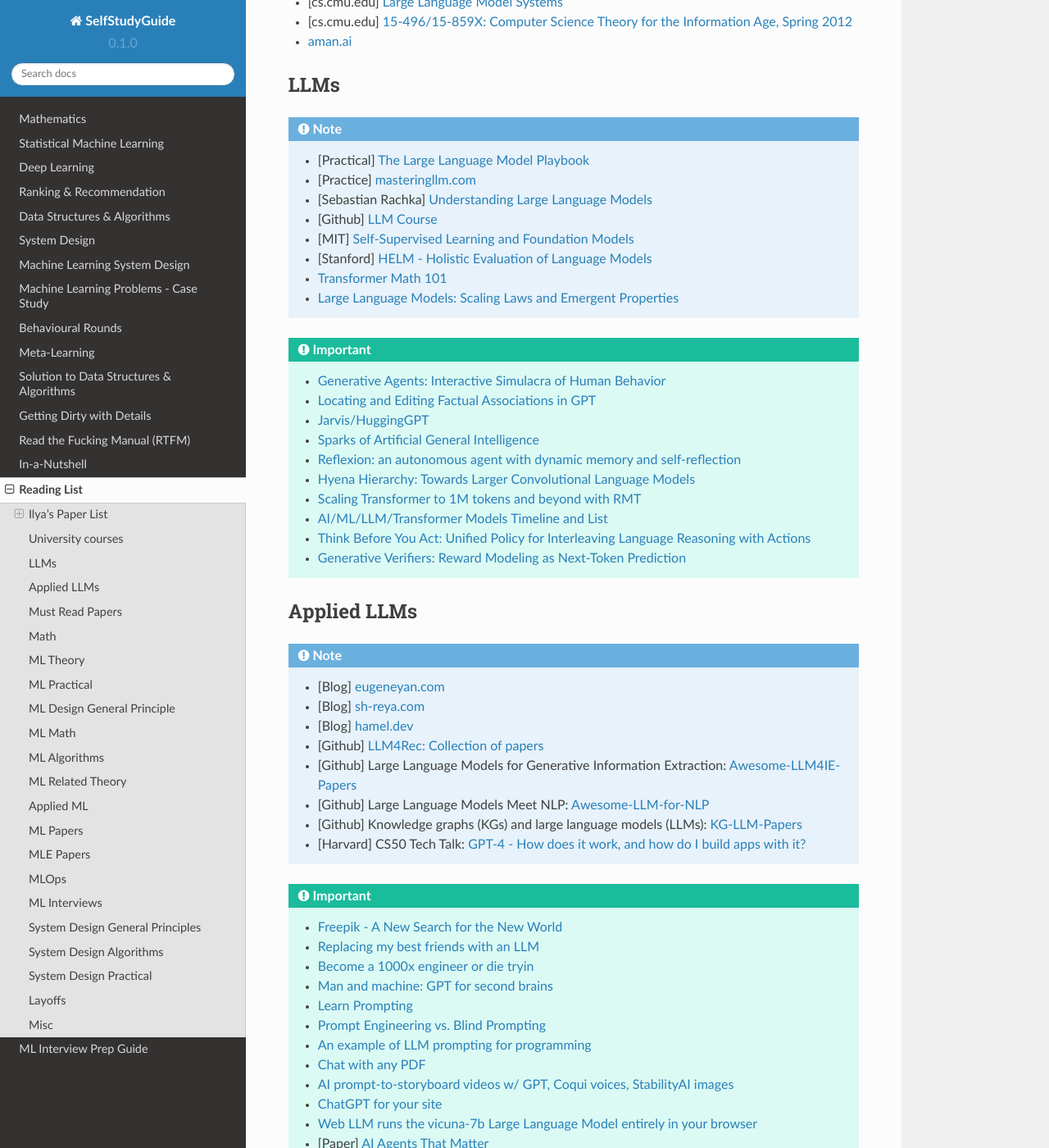
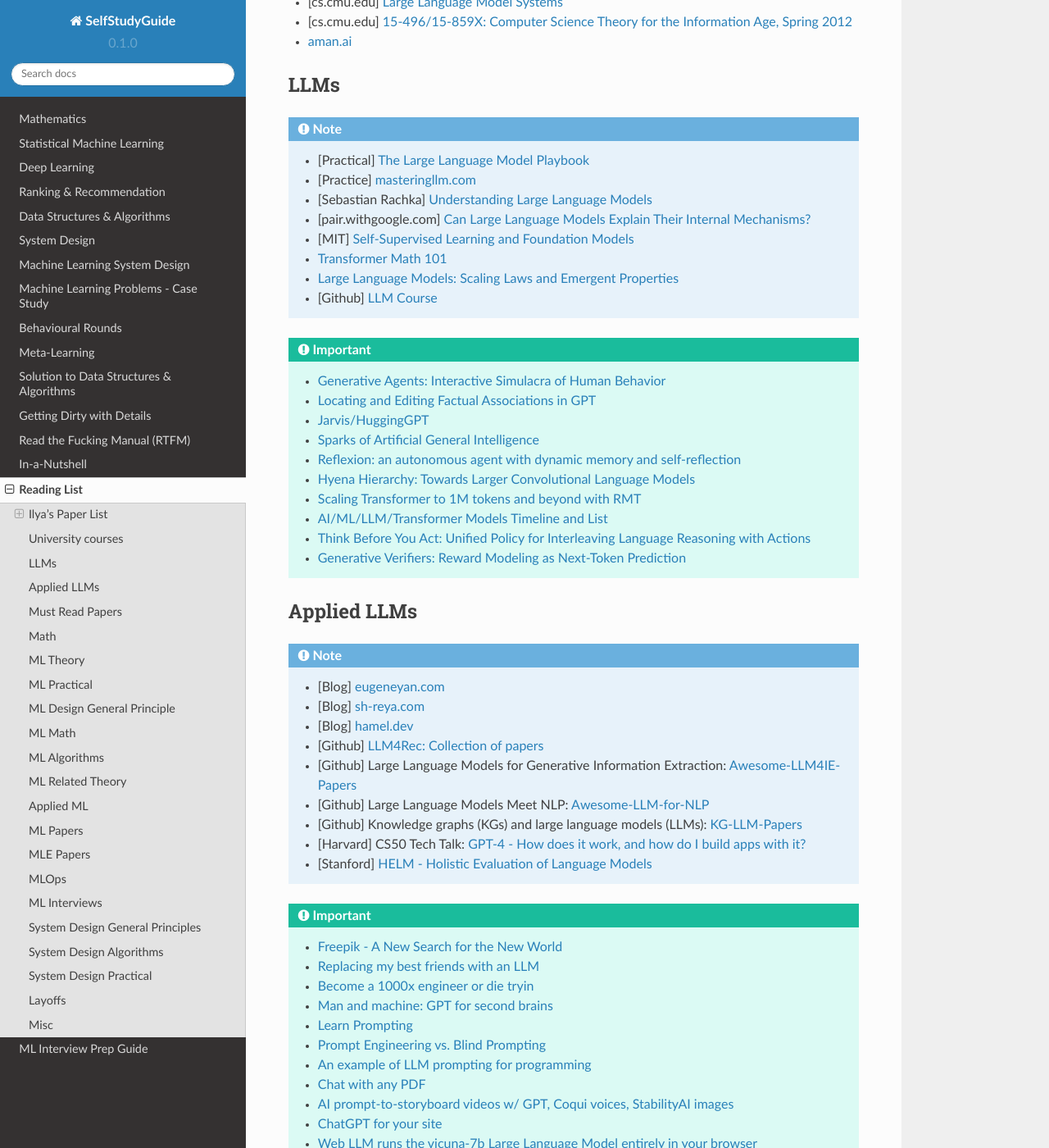
Before and after one commit to uselesstechjunks/leetcode, a Sphinx documentation site: the page built from docs/source/readlist.rst, in a window 1280 px wide and 1400 px high, scrolled down 1631 px. Shown: the whole window at 82% size. Built offline with Sphinx 7.4.7 and the Read the Docs theme 2.0.0, drawn with Linux system fonts in a browser that asks for light colours; some of the changed text lies outside the part shown.

Commit message:
Update readlist.rst

```diff
--- a/docs/source/readlist.rst
+++ b/docs/source/readlist.rst
@@ -75,11 +75,11 @@ LLMs
 	* [Practical] `The Large Language Model Playbook <https://cyrilzakka.github.io/llm-playbook/index.html>`_
 	* [Practice] `masteringllm.com <https://www.masteringllm.com/#/home>`_
 	* [Sebastian Rachka] `Understanding Large Language Models <https://magazine.sebastianraschka.com/p/understanding-large-language-models>`_
-	* [Github] `LLM Course <https://github.com/mlabonne/llm-course>`_
+	* [pair.withgoogle.com] `Can Large Language Models Explain Their Internal Mechanisms? <https://pair.withgoogle.com/explorables/patchscopes/>`_
 	* [MIT] `Self-Supervised Learning and Foundation Models <https://www.futureofai.mit.edu/>`_
-	* [Stanford] `HELM - Holistic Evaluation of Language Models <https://crfm.stanford.edu/helm/latest/>`_
 	* `Transformer Math 101 <https://blog.eleuther.ai/transformer-math/>`_
 	* `Large Language Models: Scaling Laws and Emergent Properties <https://cthiriet.com/articles/scaling-laws>`_
+	* [Github] `LLM Course <https://github.com/mlabonne/llm-course>`_
 
 .. important::
 	* `Generative Agents: Interactive Simulacra of Human Behavior <https://arxiv.org/pdf/2304.03442.pdf>`_
@@ -105,6 +105,7 @@ Applied LLMs
 	* [Github] Large Language Models Meet NLP: `Awesome-LLM-for-NLP <https://github.com/LightChen233/Awesome-LLM-for-NLP>`_
 	* [Github] Knowledge graphs (KGs) and large language models (LLMs): `KG-LLM-Papers <https://github.com/zjukg/KG-LLM-Papers>`_
 	* [Harvard] CS50 Tech Talk: `GPT-4 - How does it work, and how do I build apps with it? <https://www.youtube.com/watch?v=vw-KWfKwvTQ>`_
+	* [Stanford] `HELM - Holistic Evaluation of Language Models <https://crfm.stanford.edu/helm/latest/>`_
 
 .. important::
 	* `Freepik - A New Search for the New World <https://www.freepik.com/blog/new-search-new-world/>`_
```
Also changed, not shown: other parts of docs/source/readlist.rst (+1 -0 lines).
